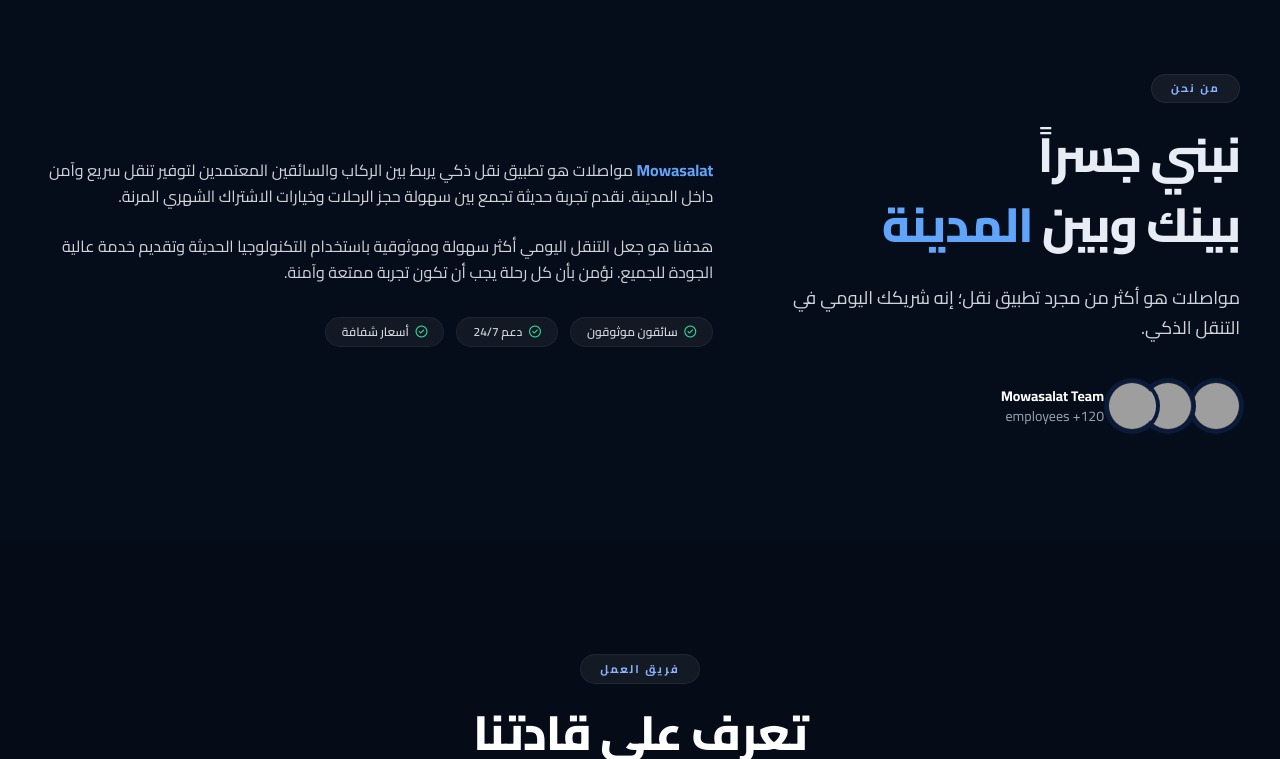
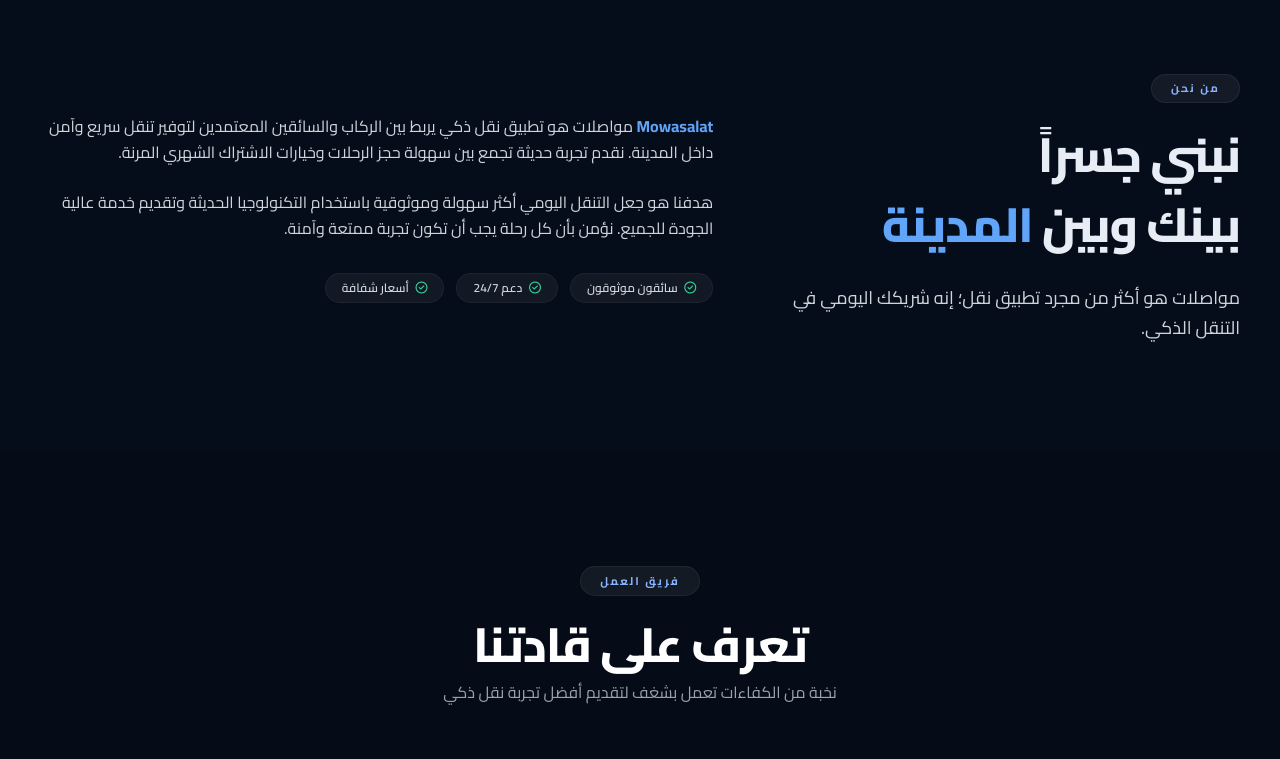
Before and after one commit to ziad223/muaslaat, a plain HTML site: page index.html in a window 1280 px wide. Shown: the part 924-1683 px from the top of the page. Drawn offline with nearby package versions, Linux system fonts and the light colour scheme; grey boxes are pictures that could not be loaded.

Commit message:
last-changes

```diff
--- a/index.html
+++ b/index.html
@@ -915,17 +915,7 @@
                 <p class="mt-6 text-lg text-gray-300 leading-relaxed about-sub">
                     Mowasalat is more than just a transport app; it's your daily partner in smart mobility.
                 </p>
-                <div class="mt-10 flex items-center gap-4">
-                    <div class="flex -space-x-3">
-                        <div class="w-12 h-12 rounded-full ring-4 ring-[#0a1a3a] overflow-hidden border border-white/10"><img src="https://i.pravatar.cc/48?img=15" alt="" /></div>
-                        <div class="w-12 h-12 rounded-full ring-4 ring-[#0a1a3a] overflow-hidden border border-white/10"><img src="https://i.pravatar.cc/48?img=25" alt="" /></div>
-                        <div class="w-12 h-12 rounded-full ring-4 ring-[#0a1a3a] overflow-hidden border border-white/10"><img src="https://i.pravatar.cc/48?img=40" alt="" /></div>
-                    </div>
-                    <div>
-                        <div class="font-bold text-sm text-white">Mowasalat Team</div>
-                        <div class="text-sm text-gray-400">120+ employees</div>
-                    </div>
-                </div>
+
             </div>
 
             <div class="lg:col-span-7 space-y-6 text-gray-300 leading-relaxed text-[16px]">
```
